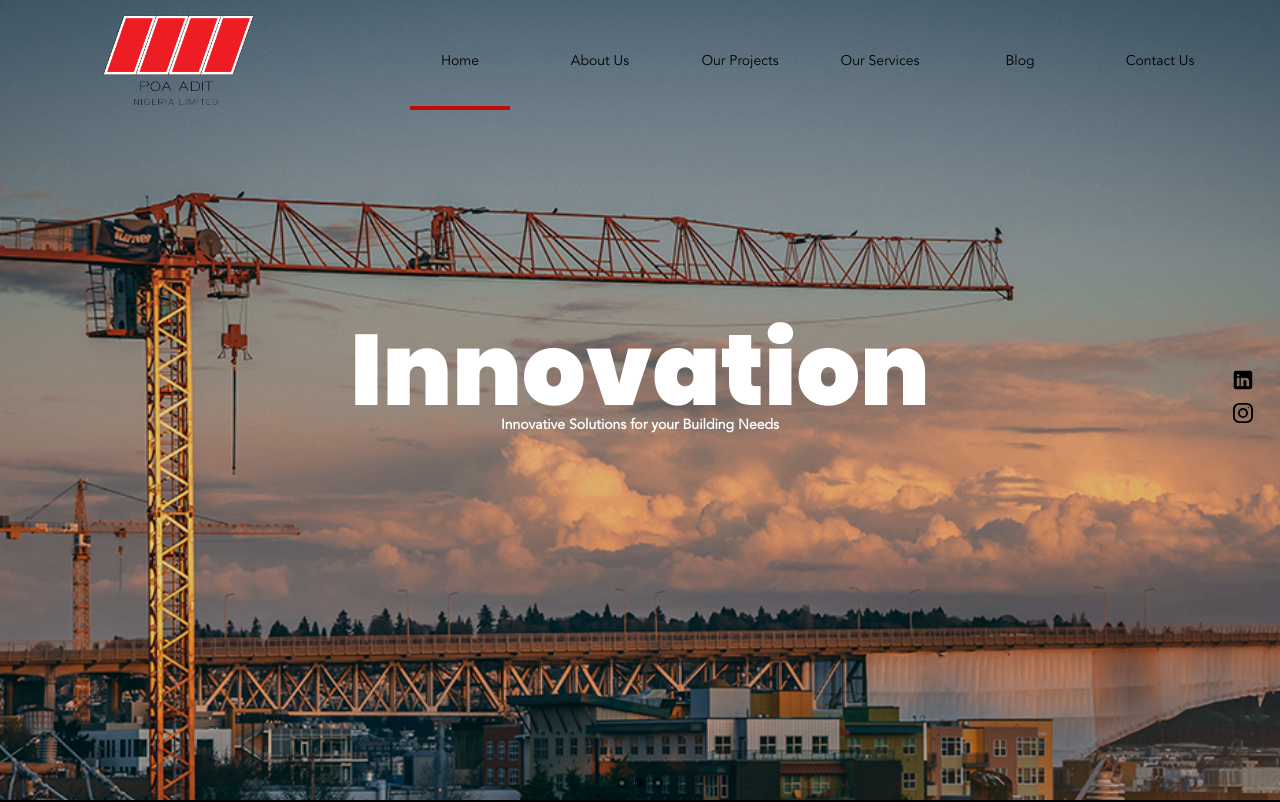
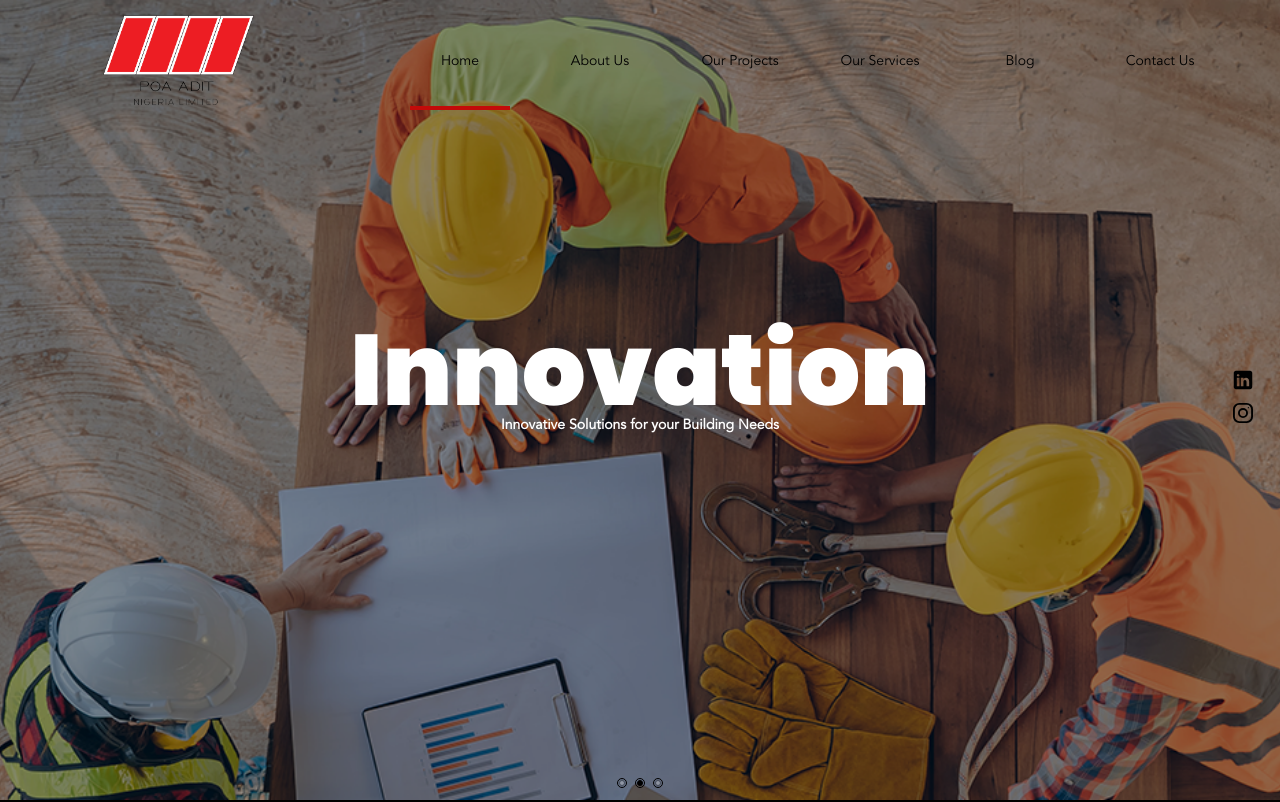
Before and after one commit to Poaadit/poa-adit, a React (Create React App) app: page / in a window 1280 px wide. Shown: the top 802 px of the page. Built offline with nearby package versions, Linux system fonts and the light colour scheme.

Commit message:
home update

```diff
--- a/src/Pages/Home/Home.scss
+++ b/src/Pages/Home/Home.scss
@@ -67,7 +67,7 @@ $darkerorange: #c20b09ff;
         #fffdfd00 -15.39%,
         rgba(221, 214, 214, 0) 200.56%
       ),
-      url("../../Assets/images/home2.png");
+      url("../../Assets/images/home3.png");
     background-size: cover;
 
     background-repeat: no-repeat;
@@ -79,7 +79,7 @@ $darkerorange: #c20b09ff;
         #fffdfd00 -15.39%,
         rgba(221, 214, 214, 0) 200.56%
       ),
-      url("../../Assets/images/home3.png");
+      url("../../Assets/images/home2.png");
     background-size: cover;
 
     background-repeat: no-repeat;
```
